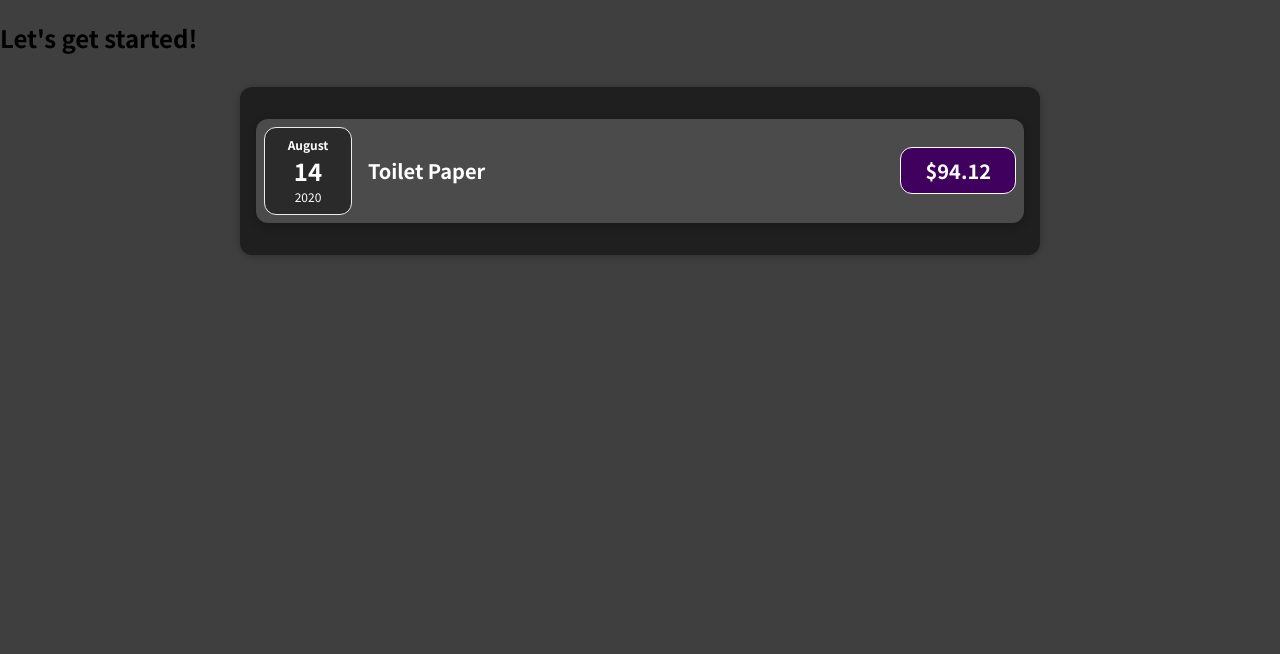
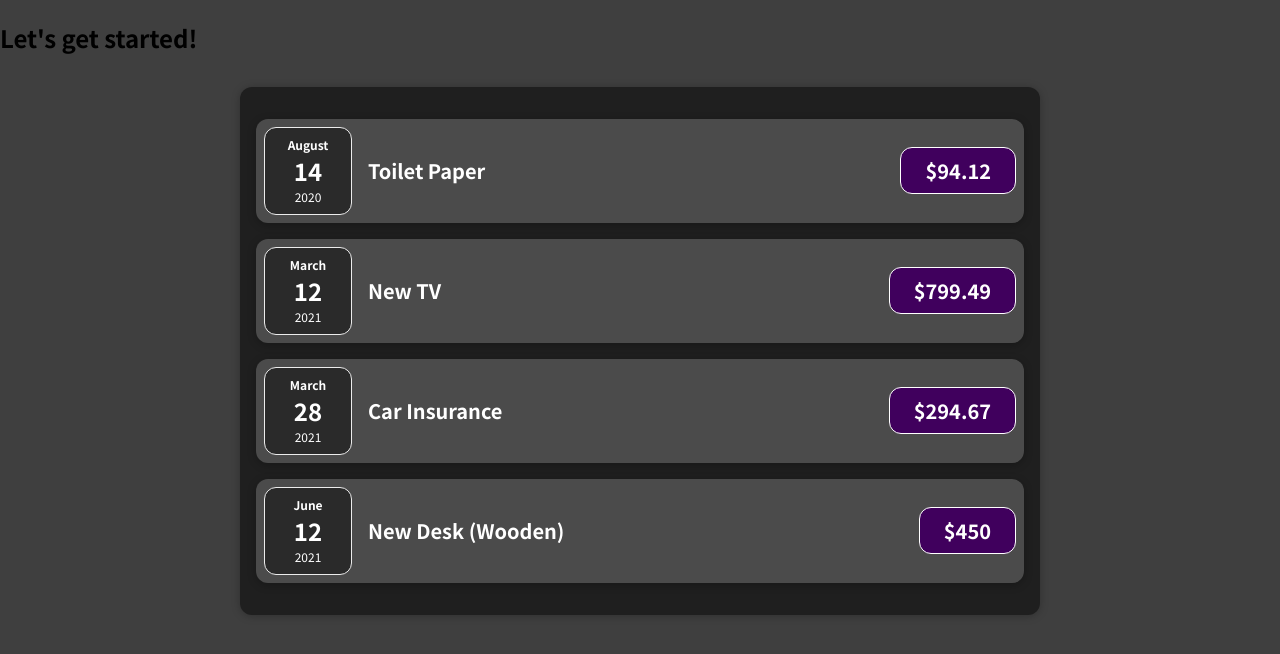
Before and after one commit to movileanuv/react-complete-guide, a JavaScript app in the folder 01-starting-setup/: page / in a window 1280 px wide. Shown: the top 654 px of the page. Built offline with nearby package versions, Linux system fonts and the light colour scheme.

Commit message:
use map to iterate through all items

```diff
--- a/01-starting-setup/src/components/Expenses.js
+++ b/01-starting-setup/src/components/Expenses.js
@@ -1,10 +1,16 @@
 import './Expenses.css'
 import ExpenseItem from "./ExpenseItem";
 
-function Expenses(props){
+function Expenses(props) {
+  const expenses = props.expenses.map(el => {
+    return <ExpenseItem
+      title={el.title}
+      amount={el.amount}
+      date={el.date}/>
+  })
   return (
     <div className={'expenses'}>
-      <ExpenseItem title={props.expenses[0].title} amount={props.expenses[0].amount} date={props.expenses[0].date}></ExpenseItem>
+      {expenses}
     </div>
   )
 }
```
